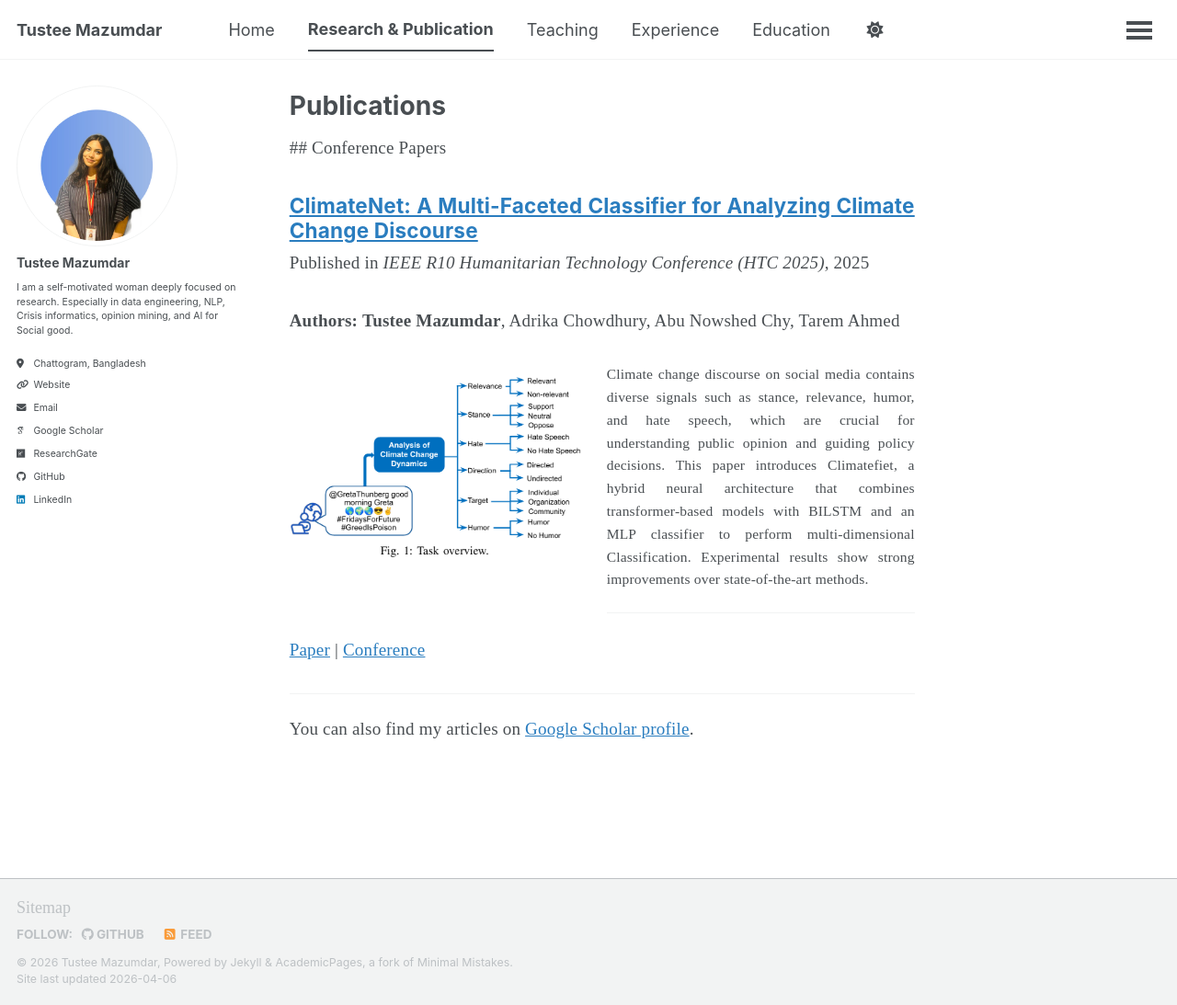
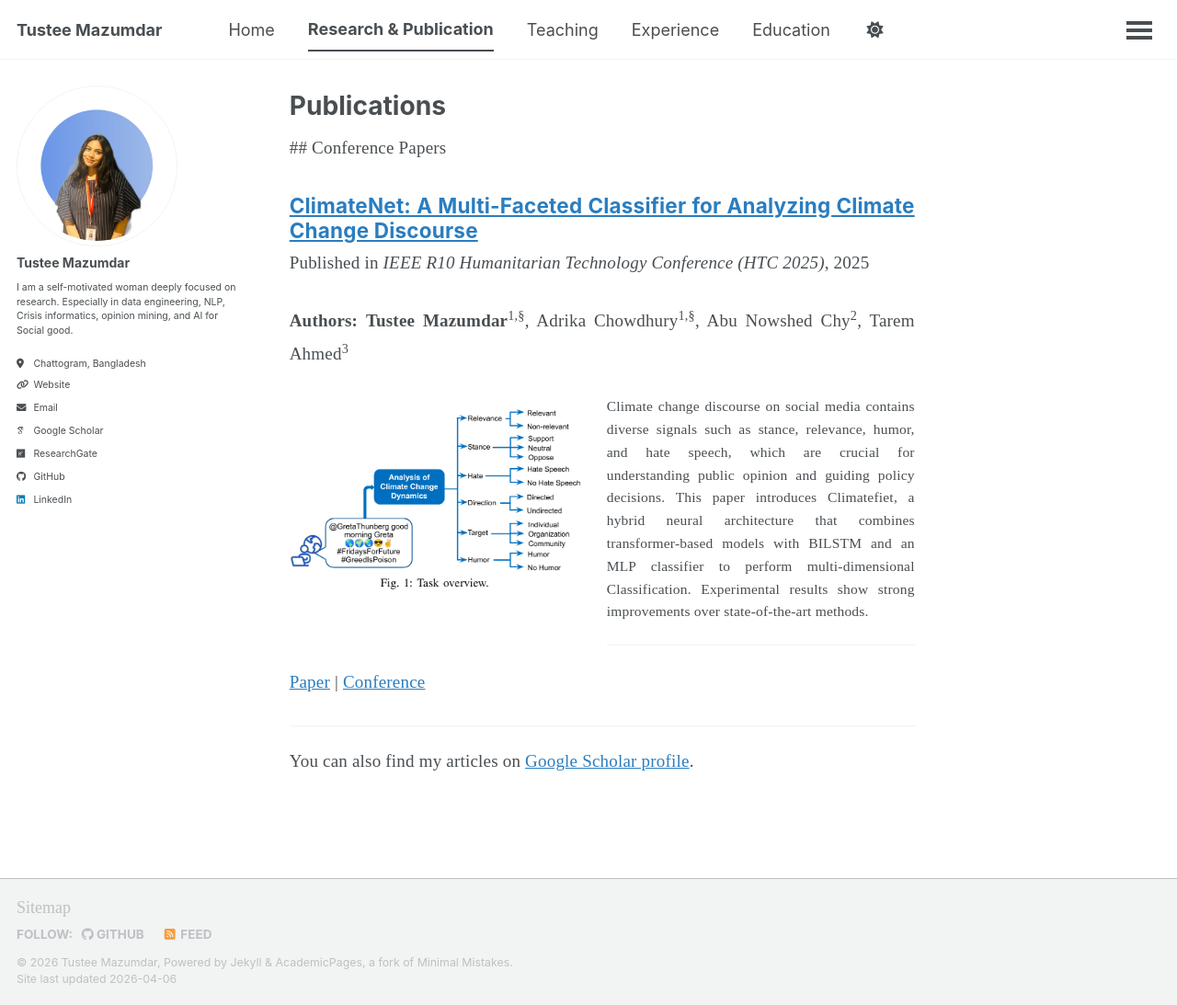
Before and after one commit to TusteeMazumdar/TusteeMazumdar.github.io, a Jekyll site: the page built from _pages/publications.html, in a window 1280 px wide and 1093 px high. Shown: the whole window at 92% size. Built offline with Jekyll 4.4.1, drawn with Linux system fonts in a browser that asks for light colours; some web fonts are replaced; a script bundle is joined from its source files by our own code; library files that are not in the unit come from our copies.

Commit message:
Update climatenet.md

```diff
--- a/_publications/climatenet.md
+++ b/_publications/climatenet.md
@@ -10,7 +10,7 @@ image: "/images/climatenet.png"
 category: conferences
 ---
 
-Authors: Tustee Mazumdar, Adrika Chowdhury, Abu Nowshed Chy, Tarem Ahmed
+Authors: Tustee Mazumdar<sup>1,§</sup>, Adrika Chowdhury<sup>1,§</sup>, Abu Nowshed Chy<sup>2</sup>, Tarem Ahmed<sup>3</sup>
 Abstract:
 Abstract:
 Climate change discourse on social media contains diverse signals such as stance, relevance, humor, and hate speech, which are crucial for understanding public opinion and guiding policy decisions. This paper introduces Climatefiet, a hybrid neural architecture that combines transformer-based models with BILSTM and an MLP classifier to perform multi-dimensional Classification. Experimental results show strong improvements over state-of-the-art methods.
```
